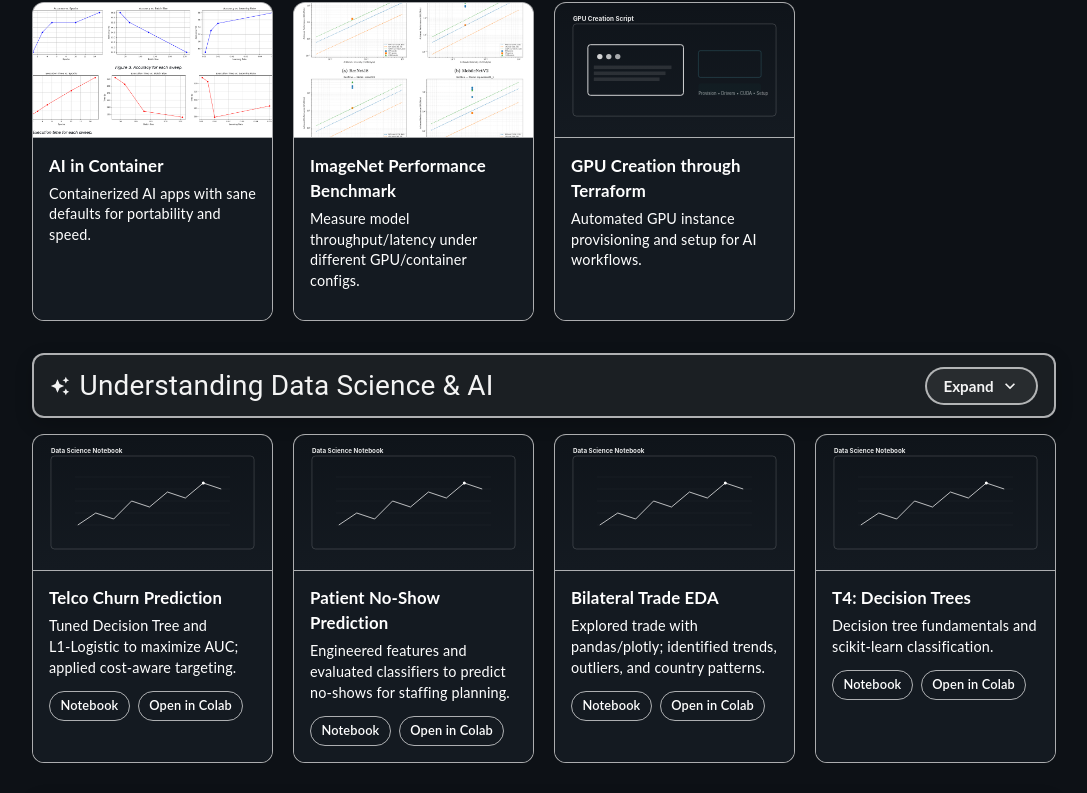
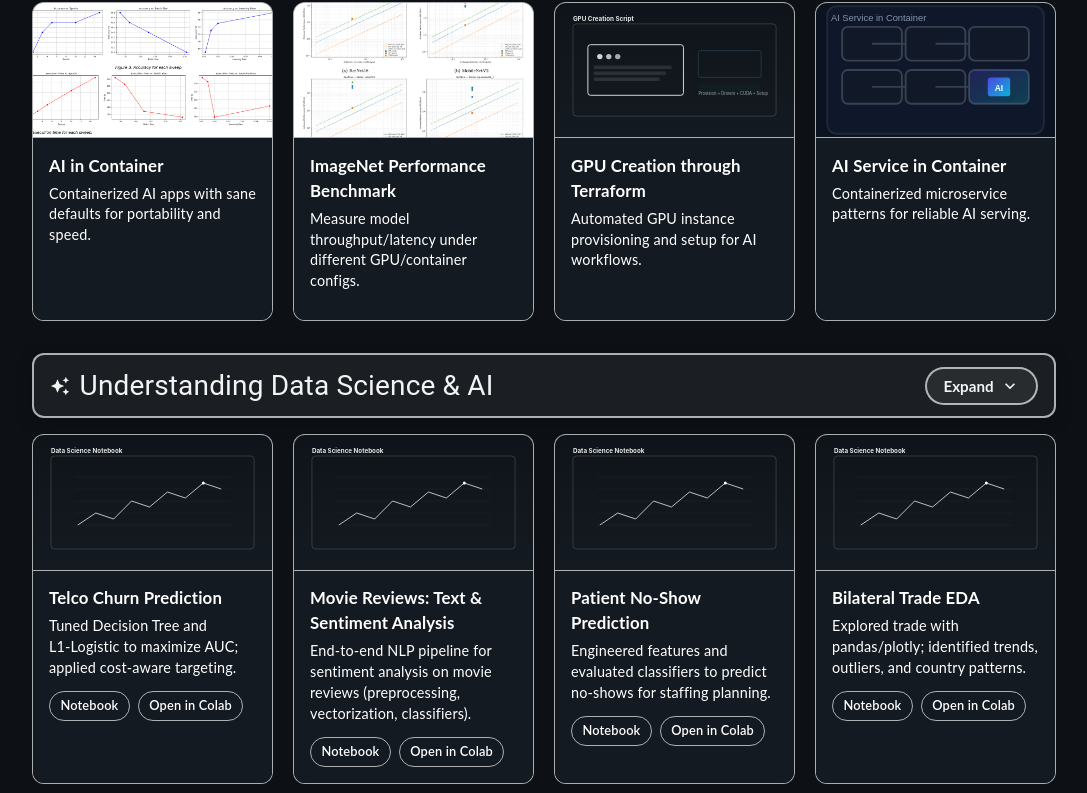
Before and after one commit to Ruturaj-Vasant/Ruturaj-Vasant.github.io, a React (Create React App) app: page / in a window 1280 px wide. Shown: the part 6391-7184 px from the top of the page, without its empty margins (96-1183 px from the left). Built offline with nearby package versions, Linux system fonts and the light colour scheme.

Commit message:
Projects: add Movie Reviews notebook; add AI Service in Container with distinct thumbnail; keep both Cloud & ML cards and show separately when collapsed

```diff
--- a/src/components/Project.tsx
+++ b/src/components/Project.tsx
@@ -34,6 +34,7 @@ import polThumb from '../assets/images/Political_Economy_of_Corporate_Fraud.png'
 import lekin1 from '../assets/images/Lekin_1.png';
 import lekin2 from '../assets/images/Lekin_2.png';
 import aiContainerImg from '../assets/images/AI-in-container.png';
+import aiServiceImg from '../assets/images/ai-service-container.svg';
 import imagenetImg from '../assets/images/imagenet-performance-benchmark.png';
 import engageImg from '../assets/images/Engage_Pro_tracker.png';
 import gpuScriptThumb from '../assets/images/gpu-creation-script.svg';
@@ -691,6 +692,24 @@ function Project() {
                 <p className="compact-summary">Automated GPU instance provisioning and setup for AI workflows.</p>
               </div>
             </div>
+
+            {/* Compact Card: AI Service in Container (last) */}
+            <div
+              className="compact-card interactive"
+              role="button"
+              tabIndex={0}
+              onClick={() => setCloudExpanded(true)}
+              onKeyDown={(e) => { if (e.key === 'Enter' || e.key === ' ') { e.preventDefault(); setCloudExpanded(true); }}}
+              aria-label="Expand Understanding Cloud & ML"
+            >
+              <div className="compact-thumb">
+                <img src={aiServiceImg} alt="AI Service in Container thumbnail" />
+              </div>
+              <div className="compact-content">
+                <h3 className="compact-title">AI Service in Container</h3>
+                <p className="compact-summary">Containerized microservice patterns for reliable AI serving.</p>
+              </div>
+            </div>
           </div>
         )}
 
@@ -727,6 +746,8 @@ function Project() {
                 <p><strong>Technologies:</strong> <span className="tag tech">Docker</span> <span className="tag tech">Containers</span></p>
               </div>
               </div>
+
+
 
               {/* ImageNet Performance Benchmark */}
               <div className="project">
@@ -789,6 +810,38 @@ function Project() {
               <div className="tags">
                 <p><strong>Categories:</strong> <span className="tag category">Cloud</span> <span className="tag category">ML</span></p>
                 <p><strong>Technologies:</strong> <span className="tag tech">Bash</span> <span className="tag tech">GPU</span> <span className="tag tech">Automation</span></p>
+              </div>
+            </div>
+
+            {/* AI Service in Container (last) */}
+            <div className="project">
+              <div className="media-frame">
+                <img src={aiServiceImg} alt="AI Service in Container thumbnail" className="zoom" />
+              </div>
+              <h2>
+                <a
+                  href="https://github.com/Ruturaj-Vasant/AI-Service-in-Container"
+                  target="_blank"
+                  rel="noreferrer"
+                  style={{
+                    verticalAlign: 'middle',
+                    display: 'inline-flex',
+                    alignItems: 'center',
+                    gap: '0.5rem',
+                    textDecoration: 'none',
+                    color: 'inherit'
+                  }}
+                >
+                  <GitHubIcon fontSize="small" />
+                  AI Service in Container
+                </a>
+              </h2>
+              <p>
+                Containerized microservice patterns for serving AI/ML workloads with clean deployment flows.
+              </p>
+              <div className="tags">
+                <p><strong>Categories:</strong> <span className="tag category">Cloud</span> <span className="tag category">AI</span></p>
+                <p><strong>Technologies:</strong> <span className="tag tech">Docker</span> <span className="tag tech">Microservices</span></p>
               </div>
             </div>
           </div>
--- a/src/data/dsNotebooks.ts
+++ b/src/data/dsNotebooks.ts
@@ -40,6 +40,12 @@ export const dsNotebooks: NotebookItem[] = [
     summary: 'Tuned Decision Tree and L1‑Logistic to maximize AUC; applied cost‑aware targeting.',
   },
   {
+    title: 'Movie Reviews: Text & Sentiment Analysis',
+    path: 'projects/Movie_Reviews_For_Text_And_Sentiment_Analysis.ipynb',
+    category: 'Projects',
+    summary: 'End‑to‑end NLP pipeline for sentiment analysis on movie reviews (preprocessing, vectorization, classifiers).',
+  },
+  {
     title: 'Patient No-Show Prediction',
     path: 'projects/Patient_NoShow_Prediction.ipynb',
     category: 'Projects',
```
Also changed, not shown: src/assets/images/ai-service-container.svg (added).
